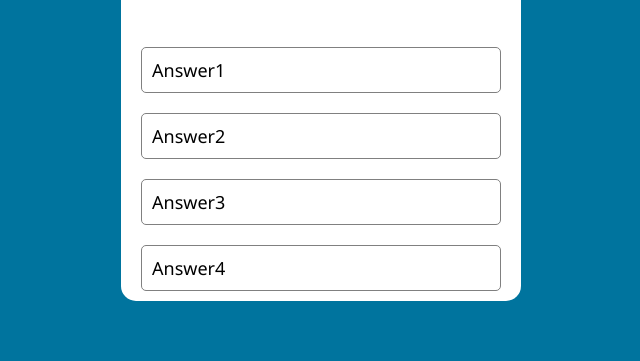
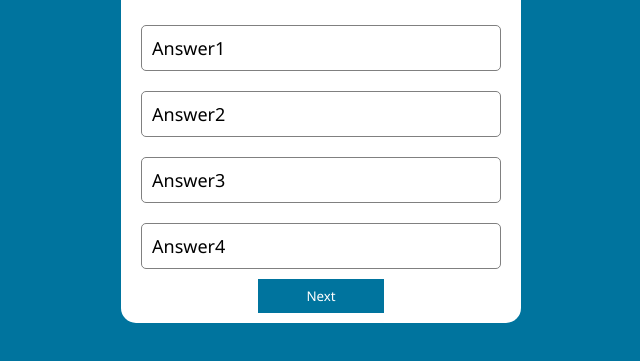
Before and after one commit to shahfawadkhan/classTask003-Interactive-Quiz-Game, a plain HTML site: page index.html in a window 1280 px wide. Shown: the part 315-676 px from the top of the page, without its empty margins (319-959 px from the left). Drawn offline with Linux system fonts and the light colour scheme.

Commit message:
create next button using html nd css

```diff
--- a/index.html
+++ b/index.html
@@ -19,6 +19,7 @@
             <button class="btn">Answer3</button>
             <button class="btn">Answer4</button>
         </div>
+        <button id="next-btn">Next</button>
     </div>
 
 </body>
--- a/style.css
+++ b/style.css
@@ -42,3 +42,13 @@ body{
     background-color: #00749E;
     color: white;
 }
+#next-btn{
+    background-color: #00749E;
+    color: white;
+    padding: .5rem 3rem;
+    border: none;
+
+    display: block;
+    margin: 0% auto;
+    margin-bottom: 10px;
+}
```
